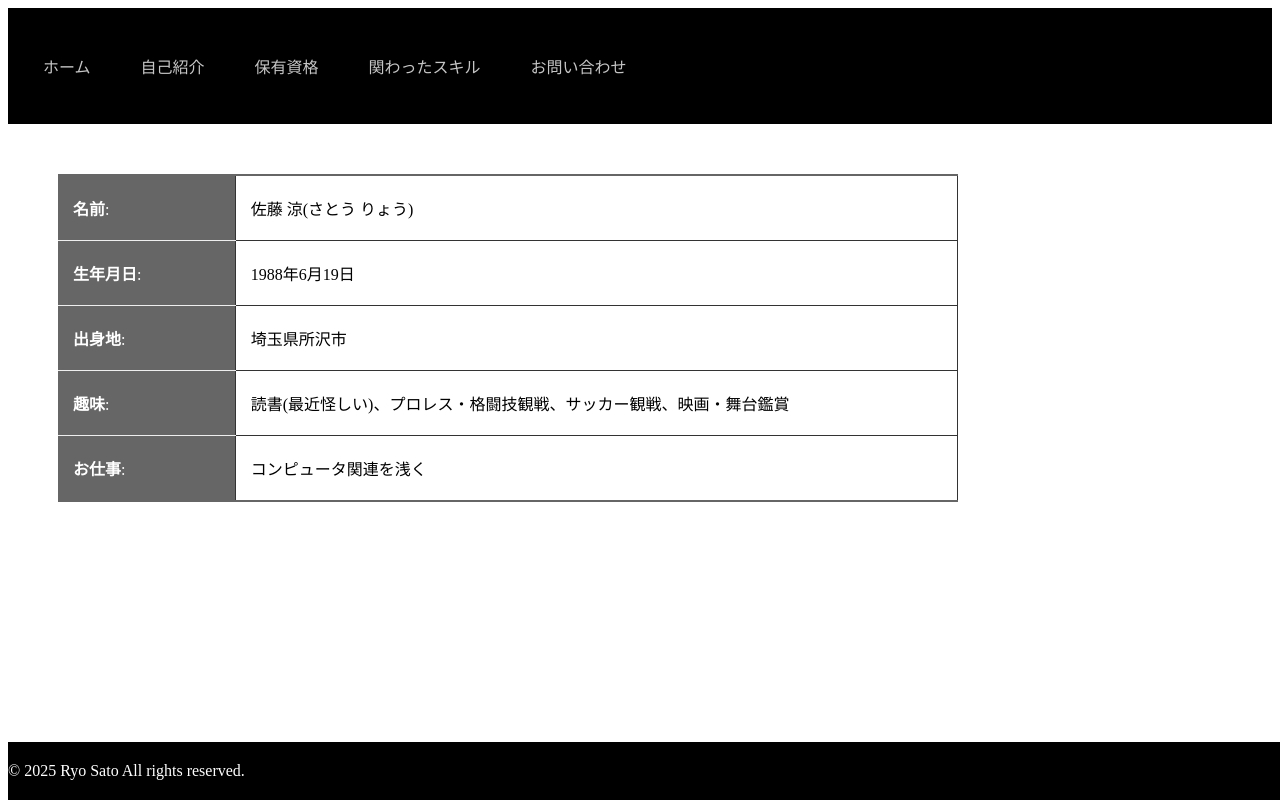
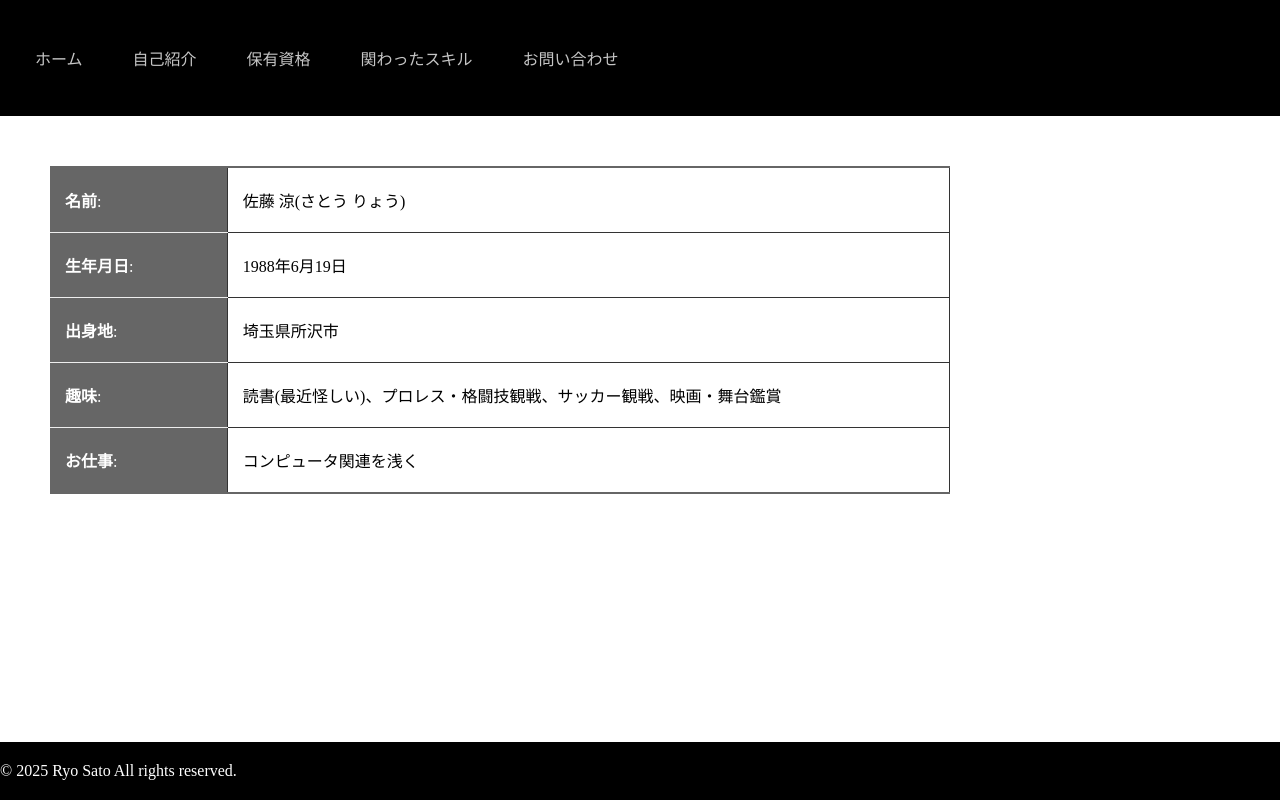
Before and after one commit to ryo-sato0619/AboutMe_JS, a plain HTML site: page HTML/about.html in a window 1280 px wide. Drawn offline with Linux system fonts and the light colour scheme.

Commit message:
調整続き

```diff
--- a/CSS/style_about.css
+++ b/CSS/style_about.css
@@ -1,3 +1,10 @@
+body {
+    display: flex;
+    flex-direction: column;
+    min-height: 100vh;
+    margin: 0;
+}
+
 header {
     width:100%;
     background-color: #000;
@@ -8,6 +15,10 @@ header {
 nav {
     max-width: 100%;
     margin: 0 auto;
+}
+
+main {
+    flex: 1;
 }
 
 .menu {
@@ -75,13 +86,11 @@ nav {
     padding-right: 15px;
 }
 
-  footer {
+footer {
     background-color: #000;
     color: #fff;
     padding: 20px 0;
     text-align: start;
-    position: absolute;
-    bottom: 0;
     width: 100%;
   }
 
@@ -101,7 +110,7 @@ nav {
         align-items: flex-start;
     }
     .menu li {
-        margin: 1px 0;
+        margin: 5px 0;
     }
     .menu li a {
         width: 100%;
```
